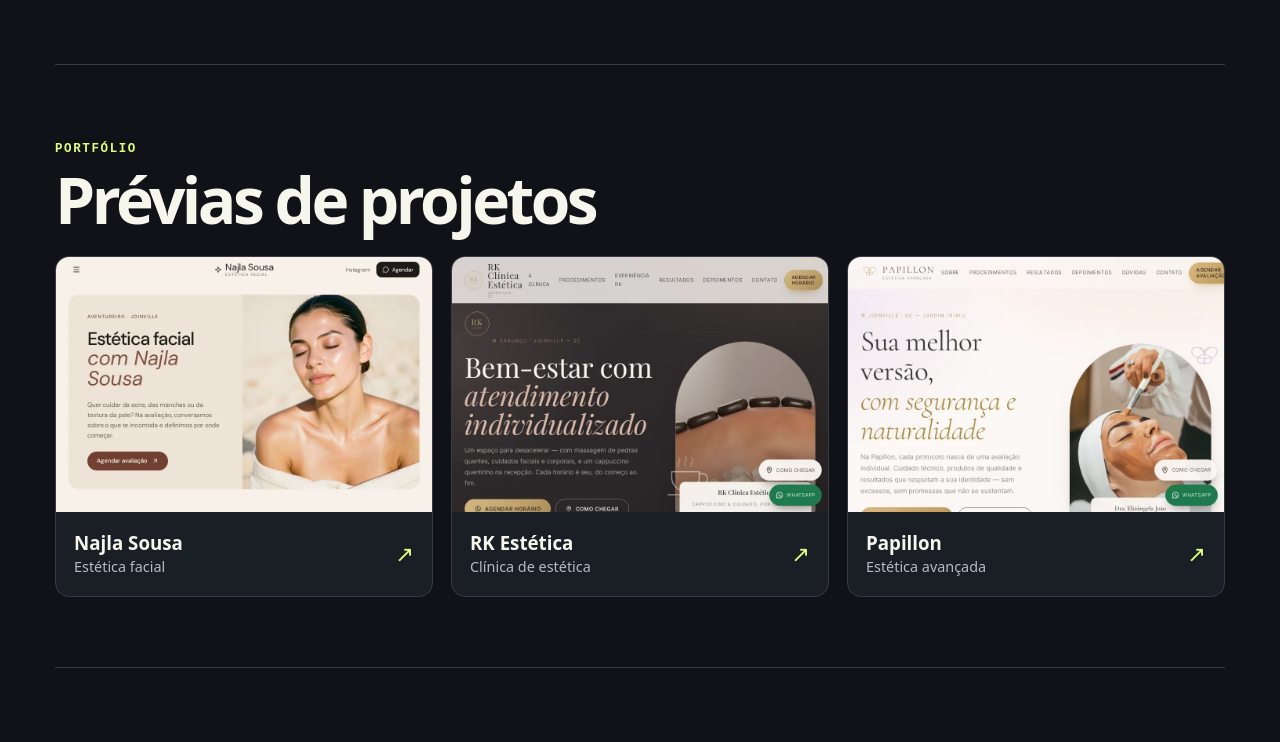
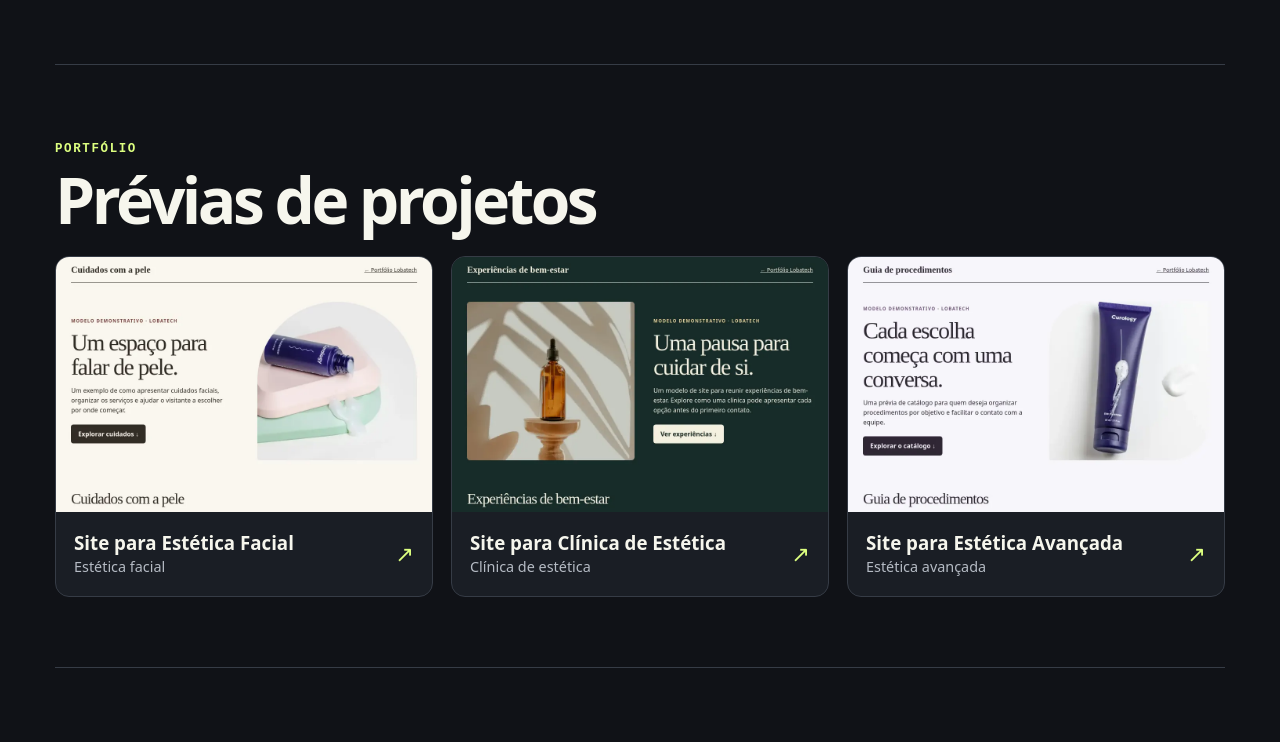
Before and after one commit to lobatex-luc/Lobatech, a plain HTML site: page index.html in a window 1280 px wide. Shown: the part 642-1384 px from the top of the page. Drawn offline with Linux system fonts and the light colour scheme.

Commit message:
Substitui as três prévias por modelos demonstrativos da Lobatech

```diff
--- a/index.html
+++ b/index.html
@@ -54,17 +54,17 @@ section{scroll-margin-top:24px}.section{padding:70px 0;border-top:1px solid var(
   <span class="tag">Portfólio</span>
   <h2 class="heading" id="portfolio-title">Prévias de projetos</h2>
   <div class="portfolio-grid">
-    <a class="portfolio-item" href="https://lobatex-luc.github.io/najlasousa/" aria-label="Abrir prévia do projeto Najla Sousa">
-      <div class="portfolio-image"><img loading="lazy" decoding="async" src="assets/najlasousa.webp" width="960" height="650" alt="Página inicial do projeto Najla Sousa"></div>
-      <div class="portfolio-info"><div><h3>Najla Sousa</h3><p>Estética facial</p></div><span aria-hidden="true">↗</span></div>
+    <a class="portfolio-item" href="projetos/estetica-facial.html" aria-label="Abrir prévia do projeto Site para Estética Facial">
+      <div class="portfolio-image"><img loading="lazy" decoding="async" src="assets/previa-estetica-facial.webp" width="960" height="650" alt="Página inicial do projeto Site para Estética Facial"></div>
+      <div class="portfolio-info"><div><h3>Site para Estética Facial</h3><p>Estética facial</p></div><span aria-hidden="true">↗</span></div>
     </a>
-    <a class="portfolio-item" href="https://lobatex-luc.github.io/RKEstetica/" aria-label="Abrir prévia do projeto RK Estética">
-      <div class="portfolio-image"><img loading="lazy" decoding="async" src="assets/RKEstetica.webp" width="960" height="650" alt="Página inicial do projeto RK Estética"></div>
-      <div class="portfolio-info"><div><h3>RK Estética</h3><p>Clínica de estética</p></div><span aria-hidden="true">↗</span></div>
+    <a class="portfolio-item" href="projetos/clinica-de-estetica.html" aria-label="Abrir prévia do projeto Site para Clínica de Estética">
+      <div class="portfolio-image"><img loading="lazy" decoding="async" src="assets/previa-clinica-de-estetica.webp" width="960" height="650" alt="Página inicial do projeto Site para Clínica de Estética"></div>
+      <div class="portfolio-info"><div><h3>Site para Clínica de Estética</h3><p>Clínica de estética</p></div><span aria-hidden="true">↗</span></div>
     </a>
-    <a class="portfolio-item" href="https://lobatex-luc.github.io/papillon-estetica-avancada/" aria-label="Abrir prévia do projeto Papillon">
-      <div class="portfolio-image"><img loading="lazy" decoding="async" src="assets/papillon-estetica-avancada.webp" width="960" height="650" alt="Página inicial do projeto Papillon"></div>
-      <div class="portfolio-info"><div><h3>Papillon</h3><p>Estética avançada</p></div><span aria-hidden="true">↗</span></div>
+    <a class="portfolio-item" href="projetos/estetica-avancada.html" aria-label="Abrir prévia do projeto Site para Estética Avançada">
+      <div class="portfolio-image"><img loading="lazy" decoding="async" src="assets/previa-estetica-avancada.webp" width="960" height="650" alt="Página inicial do projeto Site para Estética Avançada"></div>
+      <div class="portfolio-info"><div><h3>Site para Estética Avançada</h3><p>Estética avançada</p></div><span aria-hidden="true">↗</span></div>
     </a>
   </div>
 </section>
```
Also changed, not shown: projetos/clinica-de-estetica.html (added, +6 -0 lines), projetos/estetica-avancada.html (added, +6 -0 lines), projetos/estetica-facial.html (added, +6 -0 lines), projetos/modelos.css (added, +1 -0 lines), assets/RKEstetica.webp (deleted), assets/editorial-avancada.webp (added), assets/editorial-clinica.webp (added), assets/editorial-facial.webp (added), assets/najlasousa.webp (deleted), assets/papillon-estetica-avancada.webp (deleted), assets/previa-clinica-de-estetica.webp (added), assets/previa-estetica-avancada.webp (added), assets/previa-estetica-facial.webp (added).
